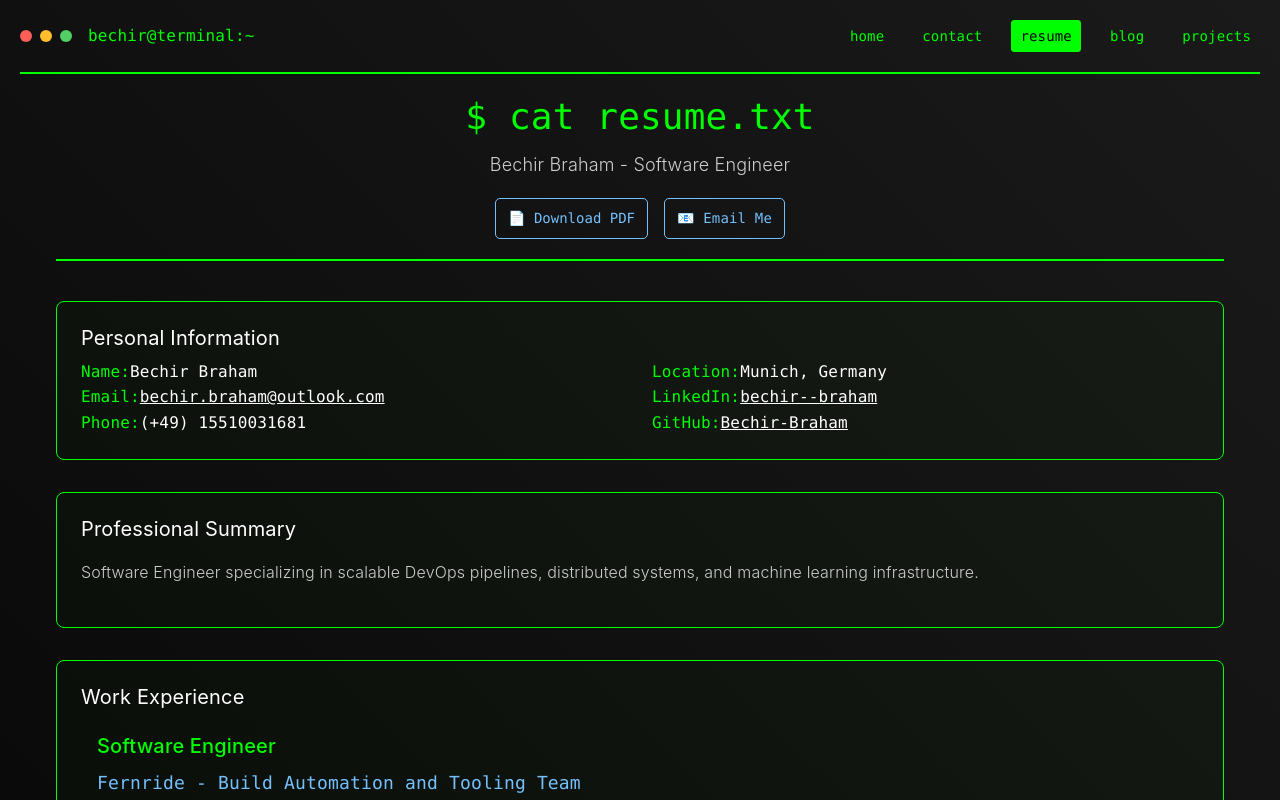
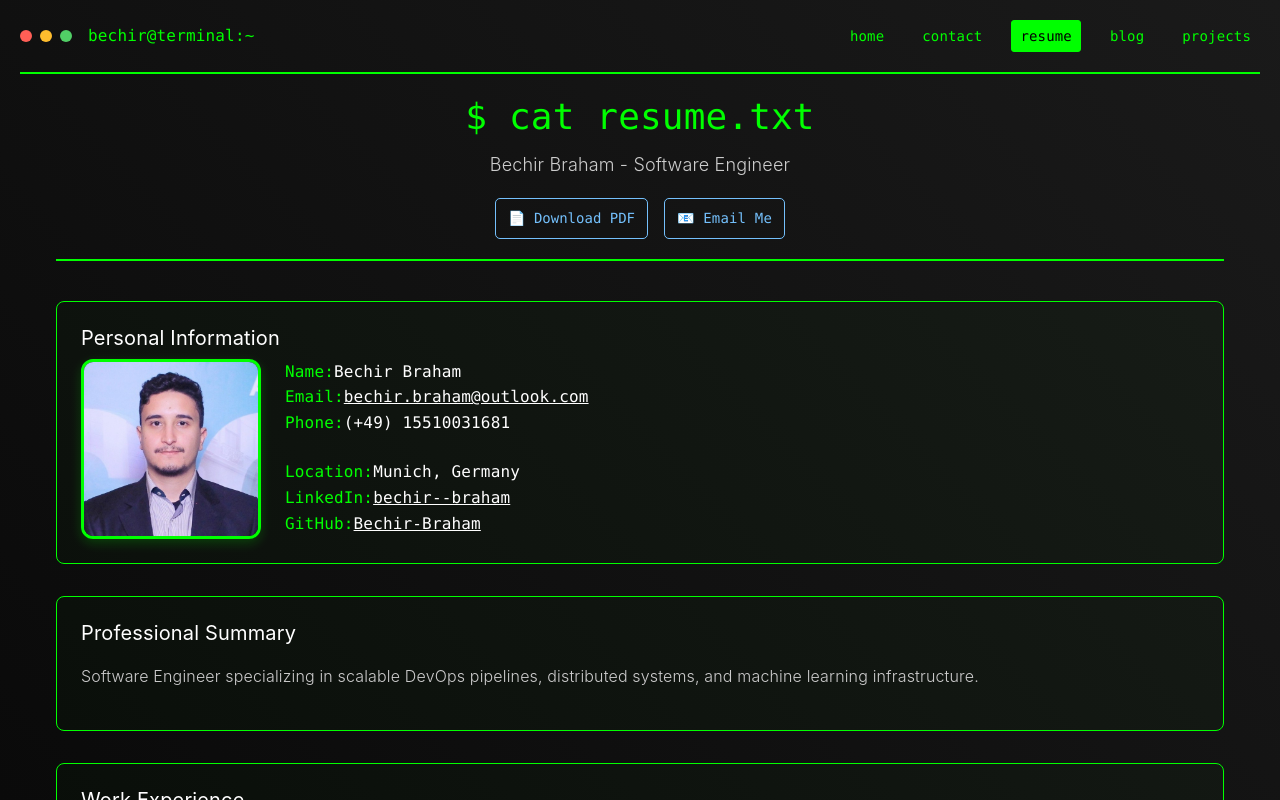
Before and after one commit to Bechir-Braham/blog, an Angular app: page /resume in a window 1280 px wide. Built offline with nearby package versions, Linux system fonts and the light colour scheme.

Commit message:
fix up resume

```diff
--- a/src/app/components/resume/resume.css
+++ b/src/app/components/resume/resume.css
@@ -0,0 +1,61 @@
+/* Profile Picture Styling */
+.profile-picture {
+  width: 180px;
+  height: 180px;
+  min-width: 180px;
+  flex-shrink: 0;
+  border-radius: 12px;
+  overflow: hidden;
+  border: 3px solid var(--color-primary);
+  box-shadow: 0 4px 12px rgba(0, 255, 0, 0.2);
+  transition: all var(--transition-base);
+  position: relative;
+}
+
+.profile-picture:hover {
+  transform: translateY(-4px);
+  box-shadow: 0 8px 20px rgba(0, 255, 0, 0.3);
+  border-color: var(--color-secondary);
+}
+
+.profile-picture__img {
+  width: 100%;
+  height: 100%;
+  object-fit: cover;
+  display: block;
+}
+
+/* Force proper flexbox layout */
+.card .flex.md\:flex-row {
+  display: flex !important;
+}
+
+@media (min-width: 768px) {
+  .card .flex.md\:flex-row {
+    flex-direction: row !important;
+    align-items: flex-start !important;
+  }
+
+  .card .flex.md\:flex-row > .flex-shrink-0 {
+    flex-shrink: 0 !important;
+  }
+
+  .card .flex.md\:flex-row > .flex-1 {
+    flex: 1 !important;
+    min-width: 0 !important;
+  }
+}
+
+/* Mobile responsive */
+@media (max-width: 767px) {
+  .profile-picture {
+    width: 150px;
+    height: 150px;
+    min-width: 150px;
+    margin: 0 auto;
+  }
+
+  .card .flex.flex-col {
+    flex-direction: column !important;
+  }
+}
--- a/src/app/components/resume/resume.html
+++ b/src/app/components/resume/resume.html
@@ -13,10 +13,21 @@
     </header>
 
     <main class="grid gap-8">
-        <!-- Personal Information -->
+        <!-- Personal Information with Profile Picture -->
         <section class="card" aria-labelledby="personal-info">
             <h2 id="personal-info" class="card__title mb-5">Personal Information</h2>
-            <div class="grid grid-cols-2 gap-6">
+            <div class="flex flex-col md:flex-row gap-6 items-start">
+                <!-- Profile Picture -->
+                <div class="flex-shrink-0">
+                    <div class="profile-picture">
+                        <img [src]="personalInfo.profilePicture"
+                             [alt]="personalInfo.name + ' profile picture'"
+                             class="profile-picture__img">
+                    </div>
+                </div>
+
+                <!-- Contact Information -->
+                <div class="flex-1 grid grid-cols-1 sm:grid-cols-2 gap-6">
                 <div class="space-y-3">
                     <div class="flex">
                         <span class="text-primary font-semibold w-20 flex-shrink-0">Name:</span>
@@ -56,6 +67,7 @@
                            {{ personalInfo.github }}
                         </a>
                     </div>
+                </div>
                 </div>
             </div>
         </section>
--- a/src/app/components/resume/resume.ts
+++ b/src/app/components/resume/resume.ts
@@ -49,6 +49,7 @@ interface PersonalInfo {
   linkedinUrl: string;
   github: string;
   githubUrl: string;
+  profilePicture: string;
 }
 
 @Component({
@@ -66,7 +67,8 @@ export class ResumeComponent {
     linkedin: 'bechir--braham',
     linkedinUrl: 'https://fr.linkedin.com/in/bechir-brahem2000',
     github: 'Bechir-Braham',
-    githubUrl: 'https://github.com/Bechir-Braham'
+    githubUrl: 'https://github.com/Bechir-Braham',
+    profilePicture: 'assets/resume/resume-pic.jpeg'
   };
 
   professionalSummary = `Software Engineer specializing in scalable DevOps pipelines, distributed systems, and machine learning infrastructure.`;
@@ -234,20 +236,10 @@ export class ResumeComponent {
   ];
 
   downloadResume(): void {
-    // Create notification for demo purposes
-    const notification = document.createElement('div');
-    notification.className = 'fixed top-4 right-4 bg-success text-black p-4 rounded shadow-lg z-50';
-    notification.innerHTML = `
-      <strong>Download Started!</strong><br>
-      <small>PDF generation would happen here in a real implementation.</small>
-    `;
-
-    document.body.appendChild(notification);
-
-    // Remove notification after 3 seconds
-    setTimeout(() => {
-      notification.remove();
-    }, 3000);
+    const link = document.createElement('a');
+    link.href = 'assets/resume/resume.pdf';
+    link.download = 'Bechir_Braham_Resume.pdf';
+    link.click();
   }
 
   get leftSkillCategories(): SkillCategory[] {
```
Also changed, not shown: src/prerender-routes.ts (deleted, +0 -10 lines), public/assets/resume/resume-pic.jpeg (added), 1 other file (tests, documents, lock files or other folders).
